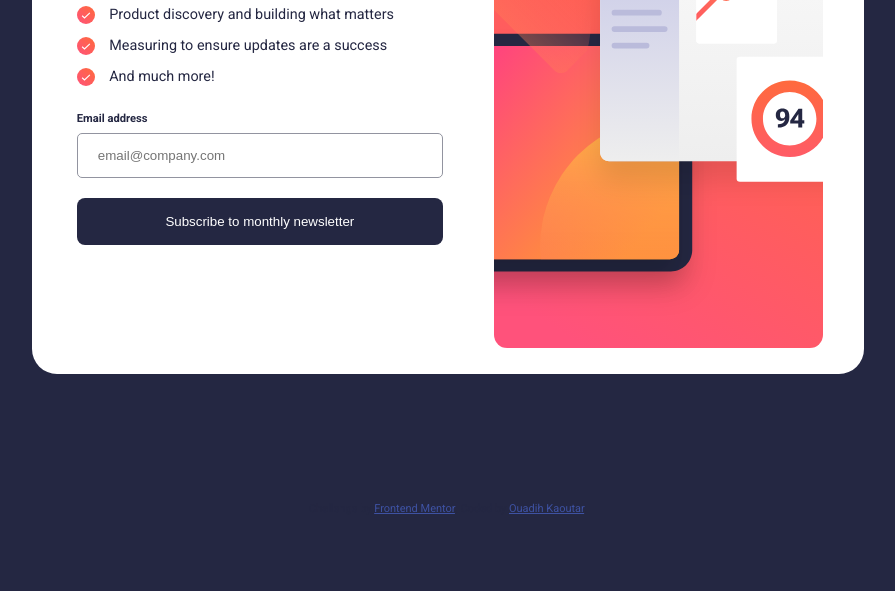
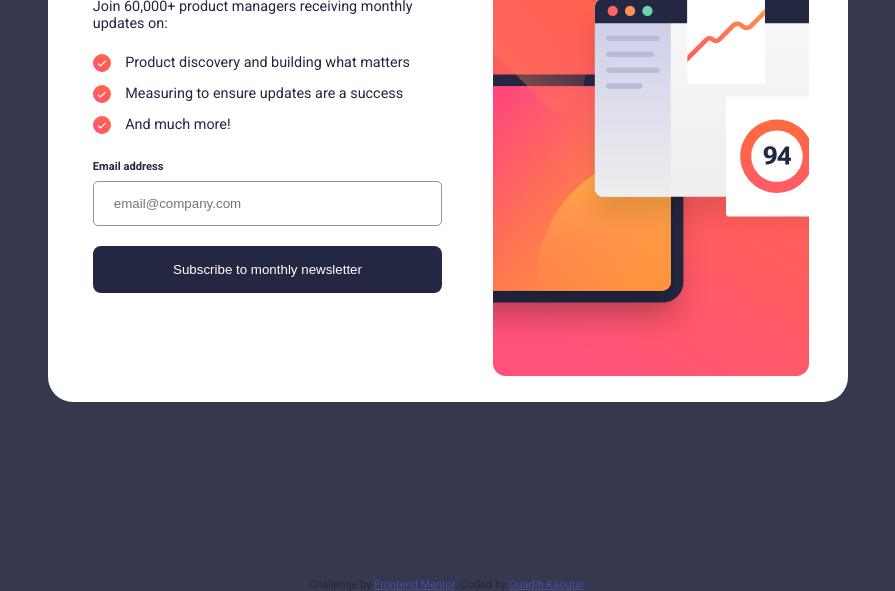
Before and after one commit to kaoutar-ouadih/Newsletter-sign-up-form, a plain HTML site: page index.html in a window 1280 px wide. Shown: the part 294-885 px from the top of the page, without its empty margins (192-1087 px from the left). Before the commit the page ends 809 px from the top, so only its background shows below. Drawn offline with Linux system fonts and the light colour scheme.

Commit message:
adjust the background and add a max-width

```diff
--- a/style.css
+++ b/style.css
@@ -18,7 +18,7 @@ body{
     flex-direction: column;
     align-items: center;
     justify-content: center;
-    background-color: var(--darkSlate-Grey) ;
+    background-color: var(--Charcoal-Grey) ;
     color: var(--darkSlate-Grey);
 }
 .desktopImg{
@@ -33,9 +33,10 @@ body{
     background-color: var(--White);
     border-radius: 25px;
     overflow: hidden;
-    margin: 8em 0;
+    margin: 11em 0;
     padding: 1.5em;
     gap: 1.9em;
+    max-width: 800px;
     /* display: none; */
 }
 .success{
```
